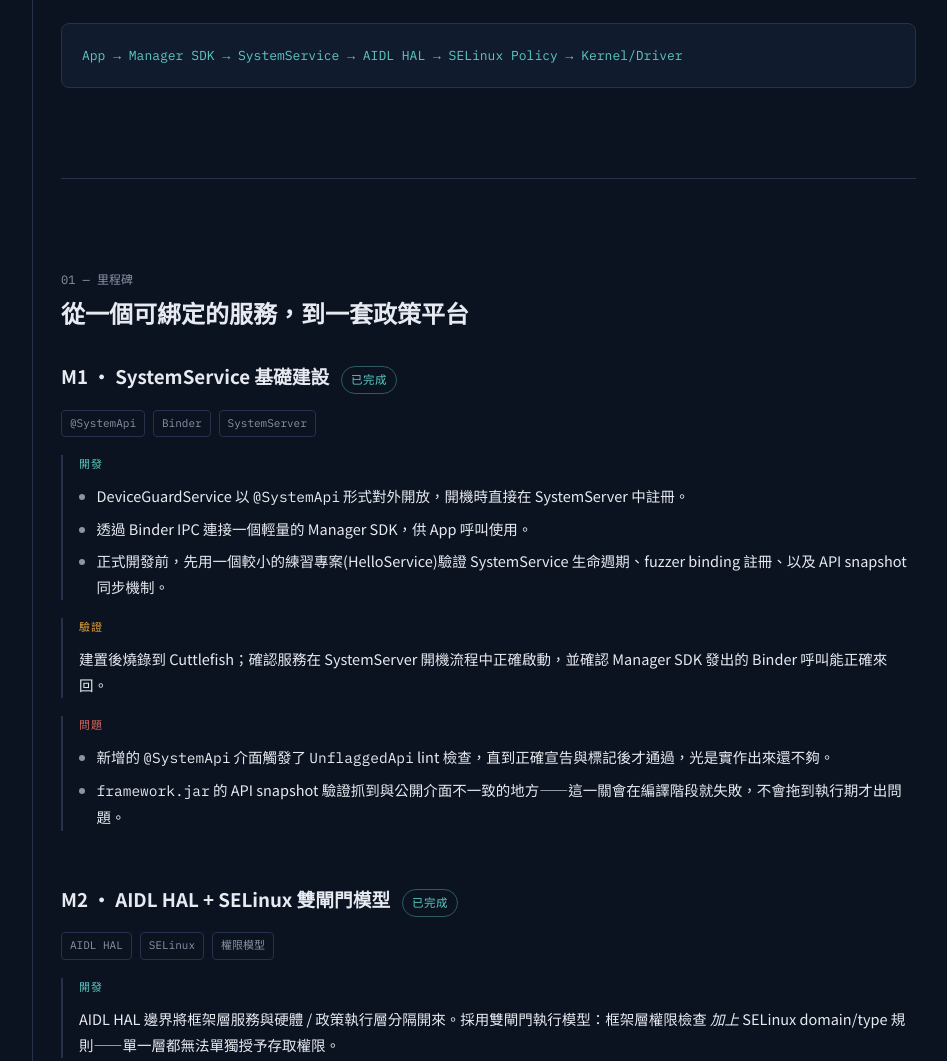
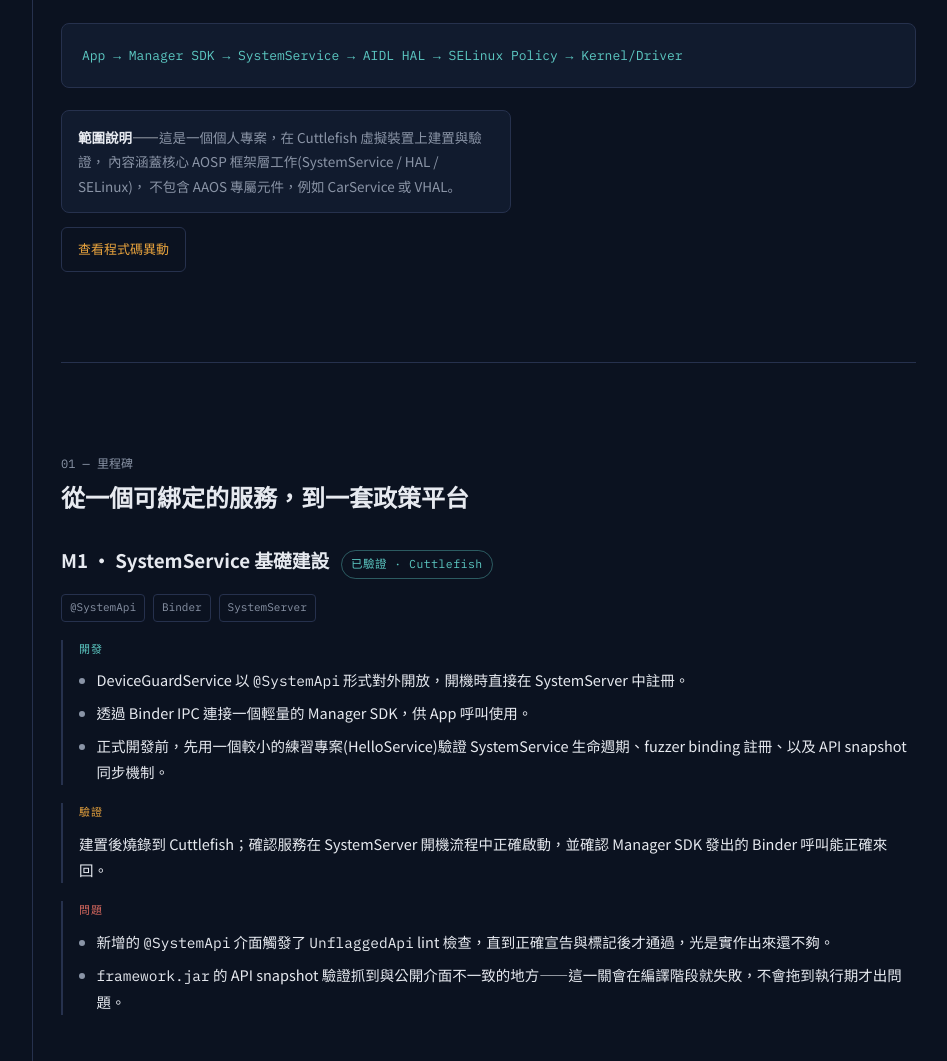
Before and after one commit to ShawnO-O/ShawnO-O.github.io, a plain HTML site: page index.html in a window 1280 px wide. Shown: the part 982-2043 px from the top of the page, without its empty margins (286-1233 px from the left). Drawn offline with Linux system fonts and the light colour scheme.

Commit message:
Add files via upload

```diff
--- a/index.html
+++ b/index.html
@@ -258,6 +258,49 @@
     color:var(--fog);
     margin-bottom:6px;
   }
+
+  /* ---------- CTA / source link ---------- */
+  .cta-row{display:flex; gap:12px; flex-wrap:wrap; margin-top:26px;}
+  .cta{
+    display:inline-flex; align-items:center; gap:8px;
+    font-family:'IBM Plex Mono', monospace;
+    font-size:13px;
+    padding:10px 16px;
+    border-radius:6px;
+    text-decoration:none;
+    border:1px solid var(--line);
+  }
+  .cta.primary{background:rgba(92,200,194,.08); color:var(--cyan); border-color:rgba(92,200,194,.45); font-weight:600;}
+  .cta.ghost{color:var(--fog);}
+  .cta .fillnote{color:var(--amber);}
+
+  /* ---------- scope note ---------- */
+  .scope-note{
+    margin-top:22px;
+    padding:14px 16px;
+    background:var(--surface);
+    border:1px solid var(--line);
+    border-radius:8px;
+    font-size:13.5px;
+    color:var(--fog);
+    max-width:60ch;
+  }
+  .scope-note b{color:var(--paper);}
+
+  /* ---------- quantified stat row ---------- */
+  .stat-row{
+    display:flex; flex-wrap:wrap; gap:10px;
+    margin:16px 0 4px;
+  }
+  .stat{
+    font-family:'IBM Plex Mono', monospace;
+    font-size:12px;
+    padding:6px 10px;
+    border:1px solid var(--line);
+    border-radius:6px;
+    color:var(--fog);
+  }
+  .stat .fillnote{color:var(--amber);}
 </style>
 </head>
 <body>
@@ -291,6 +334,7 @@
         <div class="bar"><div class="dot"></div><div class="dot"></div><div class="dot"></div></div>
         <div class="body" id="termBody"></div>
       </div>
+
     </section>
 
     <!-- OVERVIEW -->
@@ -307,6 +351,15 @@
       <div class="arch-note">
         <div class="mono">App → Manager SDK → SystemService → AIDL HAL → SELinux Policy → Kernel/Driver</div>
       </div>
+
+      <div class="scope-note">
+        <b>範圍說明——</b>這是一個個人專案，在 Cuttlefish 虛擬裝置上建置與驗證，
+        內容涵蓋核心 AOSP 框架層工作(SystemService / HAL / SELinux)，
+        不包含 AAOS 專屬元件，例如 CarService 或 VHAL。
+      </div>
+
+      <a class="cta ghost" href="https://app.notion.com/p/shawnoo/AOSP-Framework-3a10e565be8e8021abb0df448e9eac2c" style="margin-top:14px; display:inline-flex;" target="_blank"> <span class="fillnote">查看程式碼異動</span></a>
+
     </section>
 
     <!-- MILESTONES -->
@@ -317,7 +370,7 @@
       <div class="milestone" data-layers="service">
         <div class="m-head">
           <h3>M1 · SystemService 基礎建設</h3>
-          <span class="badge shipped">已完成</span>
+          <span class="badge shipped">已驗證 · Cuttlefish</span>
         </div>
         <div class="tag-row">
           <span class="tag">@SystemApi</span>
@@ -344,12 +397,13 @@
             <li><code>framework.jar</code> 的 API snapshot 驗證抓到與公開介面不一致的地方——這一關會在編譯階段就失敗，不會拖到執行期才出問題。</li>
           </ul>
         </div>
+
       </div>
 
       <div class="milestone" data-layers="hal,selinux">
         <div class="m-head">
           <h3>M2 · AIDL HAL + SELinux 雙閘門模型</h3>
-          <span class="badge shipped">已完成</span>
+          <span class="badge shipped">已驗證 · Cuttlefish</span>
         </div>
         <div class="tag-row">
           <span class="tag">AIDL HAL</span>
@@ -486,9 +540,8 @@
     <footer>
       <div class="mono">DeviceGuardService — Android Framework / AOSP 作品集專案</div>
       <p style="margin:10px 0 20px;">十年應用層開發經驗，現在反哺框架層。</p>
-      <a href="#" class="fill">[ github.com/your-handle ]</a>
-      <a href="#" class="fill">[ linkedin.com/in/your-handle ]</a>
-      <a href="#" class="fill">[ your-email@example.com ]</a>
+      <a href="#" class="fill">[ https://www.linkedin.com/in/shawnhsu1/ ]</a>
+      <a href="#" class="fill">[ shawn.mingyuanhsu@gmail.com ]</a>
     </footer>
   </main>
 </div>
```
